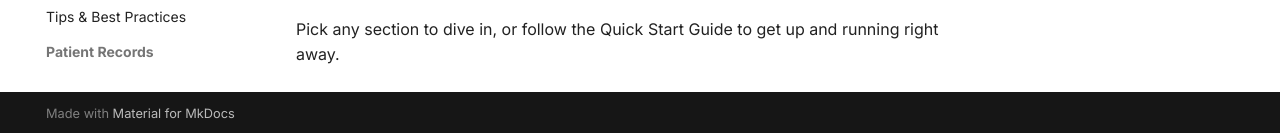
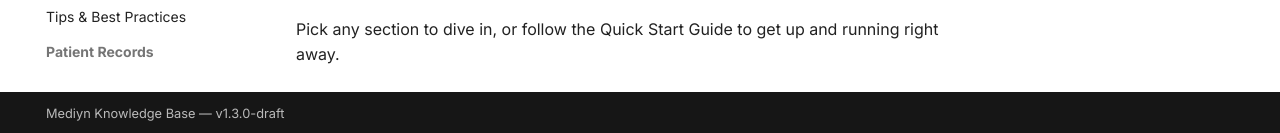
Before and after one commit to AlphaSquadTech/mediyn-kb, an MkDocs documentation site: the page built from docs/index.md, in a window 1280 px wide and 900 px high, scrolled down 1542 px. Shown: the part 764-897 px from the top of the window. Built offline with MkDocs 1.6.1 and Material for MkDocs 9.7.7, drawn with Linux system fonts in a browser that asks for light colours.

Commit message:
Add version (v1.3.0-draft) to footer, sourced from OpenAPI spec

```diff
--- a/mkdocs.yml
+++ b/mkdocs.yml
@@ -190,3 +190,9 @@ nav:
     - Manage Templates: admin-settings/how-to-manage-templates.md
     - Tips & Best Practices: admin-settings/tips.md
   - FAQ: faq/overview.md
+
+extra:
+  version: "1.3.0-draft"
+  generator: false
+
+copyright: "Mediyn Knowledge Base &mdash; v1.3.0-draft"
```
